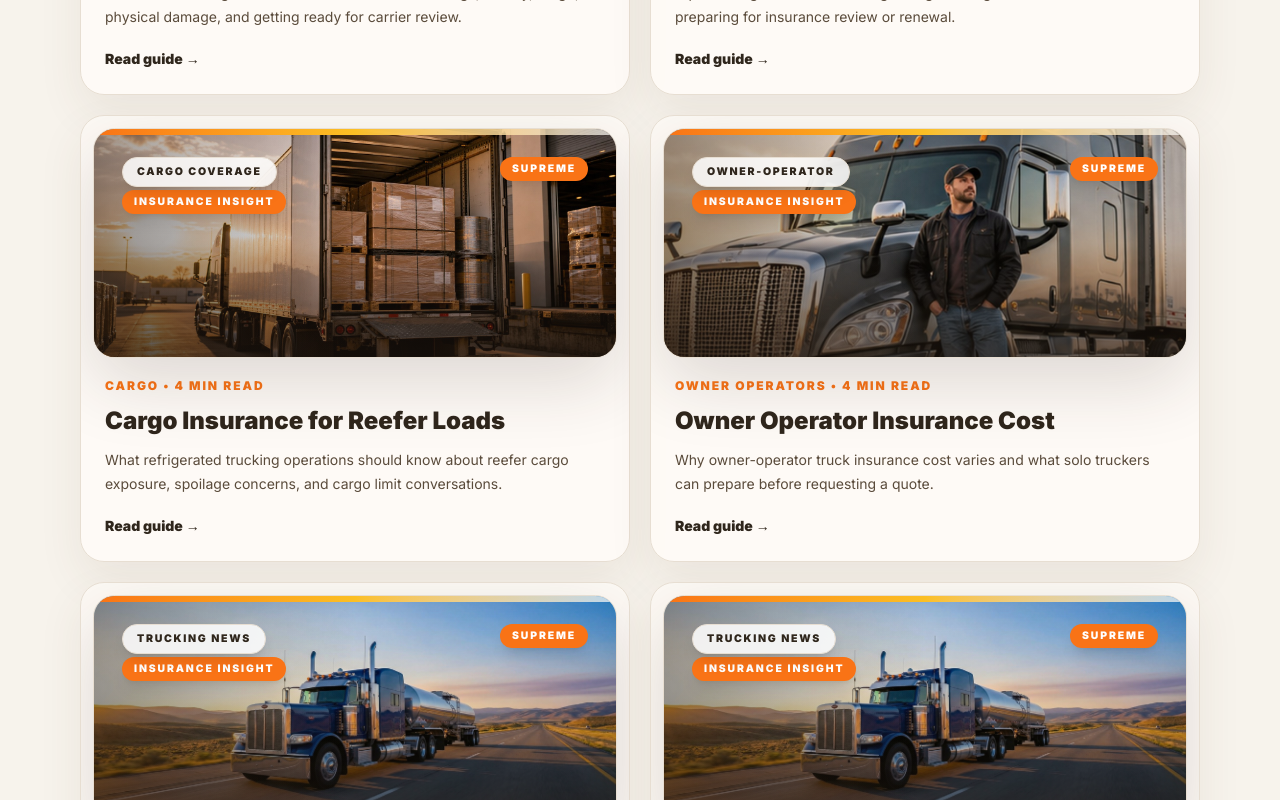
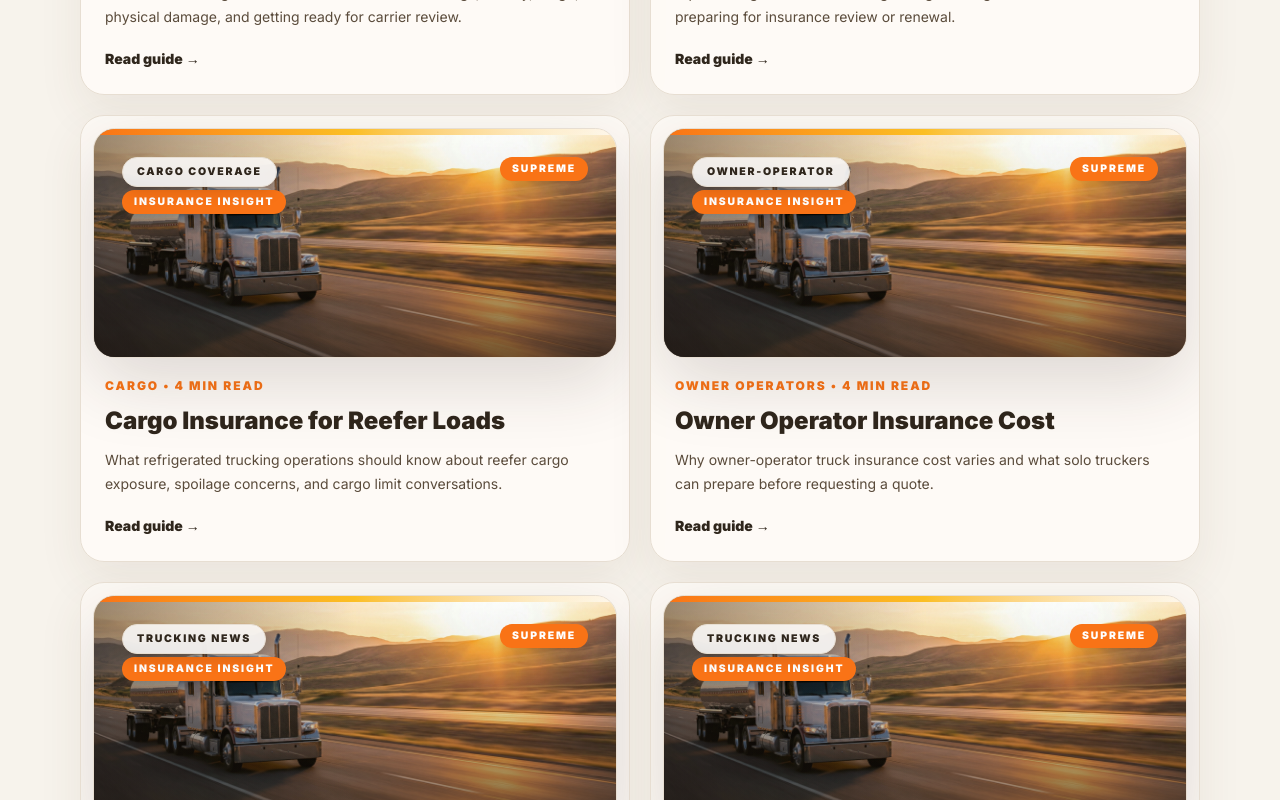
Before and after one commit to omelcodima/supreme-trucking-insurance, a Next.js app: page /blog in a window 1280 px wide. Shown: the part 1000-1800 px from the top of the page. Built offline with nearby package versions, Linux system fonts and the light colour scheme; no server answers.

Commit message:
fix: use stronger hero photo for blog visuals

```diff
--- a/src/components/BlogVisual.tsx
+++ b/src/components/BlogVisual.tsx
@@ -9,14 +9,6 @@ type BlogVisualProps = {
 
 function getVisual(category: string) {
   const normalized = category.toLowerCase();
-
-  if (normalized.includes("cargo") || normalized.includes("reefer")) {
-    return {
-      image: "/images/cargo-card-v2.jpg",
-      label: "Cargo coverage",
-      objectPosition: "center",
-    };
-  }
 
   if (normalized.includes("fleet")) {
     return {
@@ -34,18 +26,16 @@ function getVisual(category: string) {
     };
   }
 
-  if (normalized.includes("owner")) {
-    return {
-      image: "/images/owner-operator-card-v2.jpg",
-      label: "Owner-operator",
-      objectPosition: "center",
-    };
-  }
+  const label = normalized.includes("cargo") || normalized.includes("reefer")
+    ? "Cargo coverage"
+    : normalized.includes("owner")
+      ? "Owner-operator"
+      : "Trucking news";
 
   return {
-    image: "/images/highway-premium.jpg",
-    label: "Trucking news",
-    objectPosition: "center",
+    image: "/images/hero-premium.jpg",
+    label,
+    objectPosition: "34% center",
   };
 }
 
```
